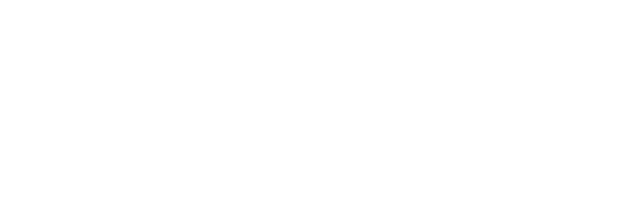
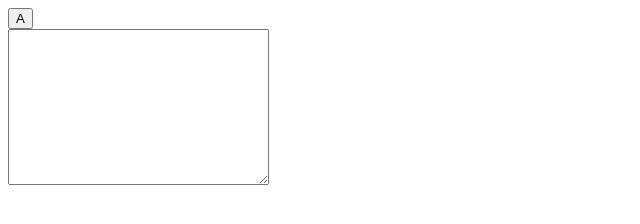
Before and after one commit to rqueiros/MyRep, a plain HTML site: page Ficha02/index.html in a window 1280 px wide. Shown: the whole page, without its empty margins (0-640 px from the left). Drawn offline with Linux system fonts and the light colour scheme.

Commit message:
Inicio da resolução da ficha

```diff
--- a/Ficha02/index.html
+++ b/Ficha02/index.html
@@ -4,9 +4,14 @@
     <meta charset="UTF-8">
     <meta name="viewport" content="width=device-width, initial-scale=1.0">
     <meta http-equiv="X-UA-Compatible" content="ie=edge">
-    <title>Document</title>
+    <title>Ficha 2</title>
+    <script src="index.js"></script>
 </head>
 <body>
 
+    <input type="button" value="A" onclick="funcA()">
+    <br>
+    <textarea name="" id="txtResults" cols="30" rows="10"></textarea>
+
 </body>
 </html>
--- /dev/null
+++ b/Ficha02/index.js
@@ -0,0 +1,14 @@
+// Alínea A
+function funcA() {
+
+    let numbers = [7, 3, 6, 12, 5]
+    let total = 0
+    for(let i=0; i<numbers.length; i++) {
+        total += numbers[i]
+    }
+    let average = total / numbers.length
+
+    // Apresentação dos resultados
+    let myTextArea = document.querySelector("#txtResults")
+    myTextArea.innerHTML = average
+}
```
